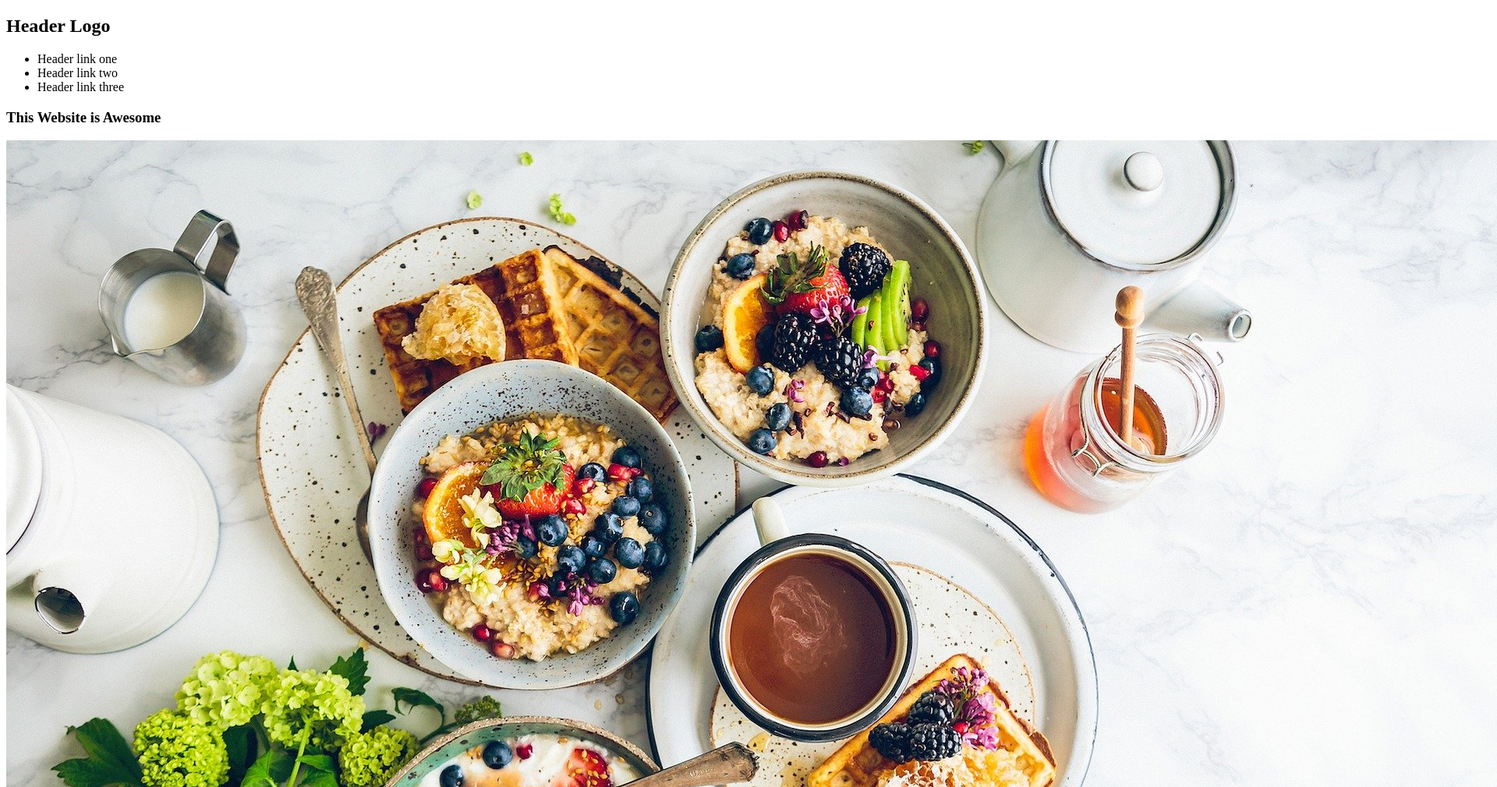
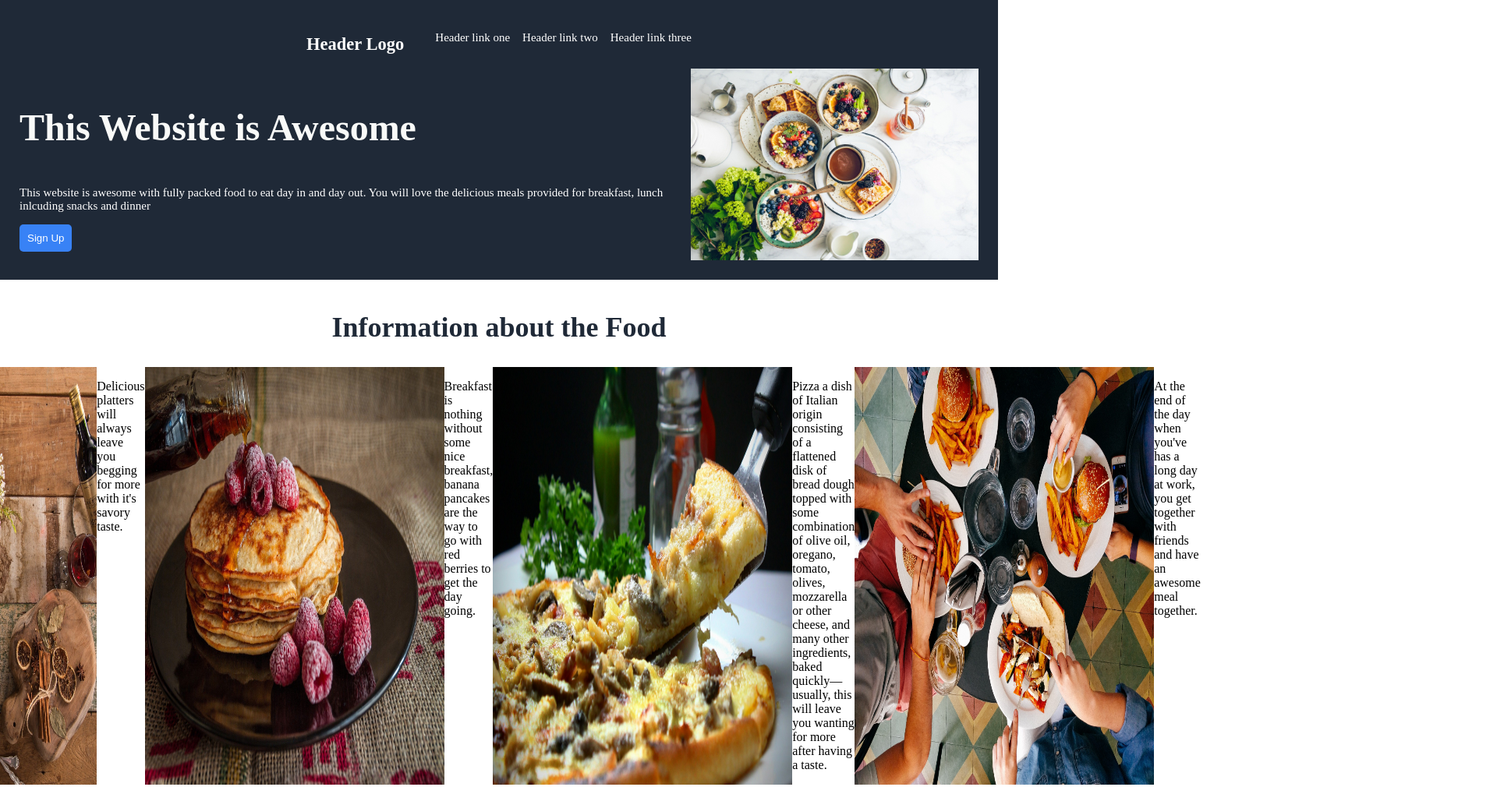
Before and after one commit to Joel-Nwamba/landing-page, a plain HTML site: page index.html in a window 1280 px wide. Shown: the top 1010 px of the page at 78% size, 1920 px wide, since content can reach past the window. Drawn offline with Linux system fonts and the light colour scheme.

Commit message:
use flexbox

```diff
--- a/css/styles.css
+++ b/css/styles.css
@@ -0,0 +1,71 @@
+body {
+    padding: 0;
+    margin: 0;
+    display: flex;
+    flex-direction: column;
+}
+
+img {
+    width: 30%;
+}
+
+.first-container {
+    display: flex;
+    flex-direction: column;
+    justify-content: center;
+    align-items: center;
+    background-color: #1F2937;
+    font-size: 15px;
+    color: #fff;
+    margin-bottom: 10px;
+    padding: 25px;
+}
+
+.logo {
+    display: flex;
+    justify-content: space-between;
+}
+
+ul {
+    display: flex;
+    list-style: none;
+    gap: 16px;
+}
+
+.food-style {
+    display: flex;
+}
+
+
+.title {
+    font-size: 48px;
+    color: #f9faf8;
+}
+
+.btn-1 {
+    border: none;
+    border-radius: 5px;
+    padding: 10px;
+    background-color: #3882f6;
+    color: #fff;
+}
+
+.information {
+    text-align: center;
+    font-size: 36px;
+    color: #1f2937;
+
+}
+
+.flex-container {
+    display: flex;
+    justify-content: center;
+    /* align-items: center; */
+    /* flex-direction: column; */
+    /* gap: 52px; */
+}
+
+.two-container {
+    display: flex;
+    flex-direction: column;
+}
--- a/index.html
+++ b/index.html
@@ -7,27 +7,35 @@
     </head>
     <body>
        <section class="first-container">
+           <div class="logo">
             <h2>Header Logo</h2>
             <ul>
                 <li>Header link one</li>
                 <li>Header link two </li>
                 <li>Header link three</li>
             </ul>
-            <h3>This Website is Awesome</h3>
-            <img src="img/food-g38ddcd405_1920.jpg" alt="some fresh healthy breakfast ">
+        </div>
+        <div class="food-style">
+            <div class="new-line">
+            <h3 class="title">This Website is Awesome</h3>
             <p>This website is awesome with fully packed food to eat day in and day out. You will love the delicious meals provided for breakfast, lunch inlcuding snacks and dinner</p>
-            <button>Sign Up</button>
+            <button class="btn-1">Sign Up</button>
+        </div>
+            <img class="food-yummy" src="img/food-g38ddcd405_1920.jpg" alt="some fresh healthy breakfast ">
+        </div>
        </section>
         <section class="two-container">
-            <h1>Some Random Information</h1>
+            <h1 class="information">Information about the Food</h1>
+            <div class="flex-container">
             <img src="img/platter-ge1ce5569d_1920.jpg" alt="platter">
-            <p>This is some subtext under an image</p>
+            <p>Delicious platters will always leave you begging for more with it's savory taste.</p>
             <img src="img/pancakes-ge8770c4bf_1920.jpg" alt="pancakes to eat">
-            <p>This is some subtext under an image</p>
+            <p>Breakfast is nothing without some nice breakfast, banana pancakes are the way to go with red berries to get the day going.</p>
             <img src="img/pizza-g9706c85a8_1920.jpg" alt="Pizza to eat">
-            <p>This is some subtext under an image</p>
+            <p>Pizza a dish of Italian origin consisting of a flattened disk of bread dough topped with some combination of olive oil, oregano, tomato, olives, mozzarella or other cheese, and many other ingredients, baked quickly—usually, this will leave you wanting for more after having a taste.</p>
             <img src="img/restaurant-ga87b4b4ac_1920.jpg" alt=" eat some burgers">
-            <p>This is some subtext under an image</p>
+            <p>At the end of the day when you've has a long day at work, you get together with friends and have an awesome meal together.</p>
+        </div>
         </section>
         <section class="three-container">
             <p>This is an inspiring quote, or a testimonial from a customer. Maybe it's just filling up space, or maybe people will actually read it. Who knows? All I know is that it looks nice <strong>- Joel Nwamba</strong></p>
```
